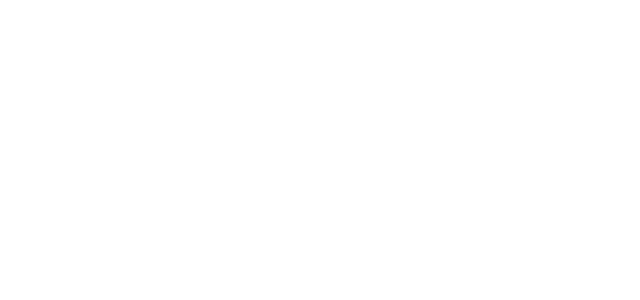
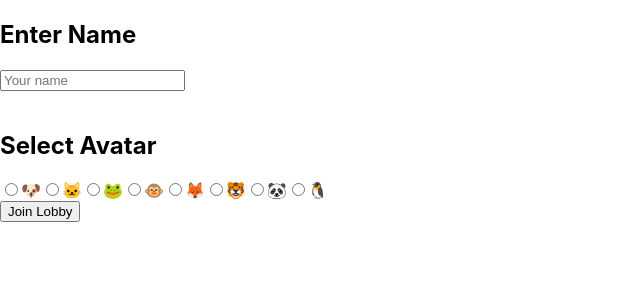
Before and after one commit to hyrumjackson/perception, a React (Create React App) app: page /info in a window 1280 px wide. Before the commit this address had no page. Shown: the top 300 px of the page, without its empty margins (0-640 px from the left). Built offline with nearby package versions, Linux system fonts and the light colour scheme; the HTML template or start-up script is replaced by a standard one.

Commit message:
Added player info

```diff
--- a/src/App.tsx
+++ b/src/App.tsx
@@ -6,6 +6,7 @@
 import GameSettings from './pages/GameSettings';
 import HowToPlay from './pages/HowToPlay';
 import EnterCode from './pages/EnterCode';
+import PlayerInfo from './pages/PlayerInfo';
 
 function App() {
   return (
@@ -15,6 +16,7 @@
         <Route path="/play" element={<PlayScreen />} />
         <Route path="/code" element={<EnterCode />} />
         <Route path="/host" element={<HostInfo />} />
+        <Route path="/info" element={<PlayerInfo />} />
         <Route path="/host-lobby" element={<HostLobby />} />
         <Route path="/game-settings" element={<GameSettings />} />
         <Route path="/how-to-play" element={<HowToPlay />} />
--- /dev/null
+++ b/src/pages/PlayerInfo.tsx
@@ -0,0 +1,52 @@
+import { useNavigate } from 'react-router-dom';
+
+const PlayerInfo = () => {
+    const navigate = useNavigate();
+
+    return (
+        <div className="page">
+            <h2>Enter Name</h2>
+            <input type="text" placeholder="Your name" />
+            <br />
+            <br />
+            <h2>Select Avatar</h2>
+            <div>
+                <label>
+                    <input type="radio" name="avatar" value="avatar1" />
+                    🐶
+                </label>
+                <label>
+                    <input type="radio" name="avatar" value="avatar2" />
+                    🐱
+                </label>
+                <label>
+                    <input type="radio" name="avatar" value="avatar3" />
+                    🐸
+                </label>
+                <label>
+                    <input type="radio" name="avatar" value="avatar4" />
+                    🐵
+                </label>
+                <label>
+                    <input type="radio" name="avatar" value="avatar5" />
+                    🦊
+                </label>
+                <label>
+                    <input type="radio" name="avatar" value="avatar6" />
+                    🐯
+                </label>
+                <label>
+                    <input type="radio" name="avatar" value="avatar7" />
+                    🐼
+                </label>
+                <label>
+                    <input type="radio" name="avatar" value="avatar8" />
+                    🐧
+                </label>
+            </div>
+            <button onClick={() => navigate('/lobby')}>Join Lobby</button>
+        </div>
+    );
+};
+
+export default PlayerInfo;
```
